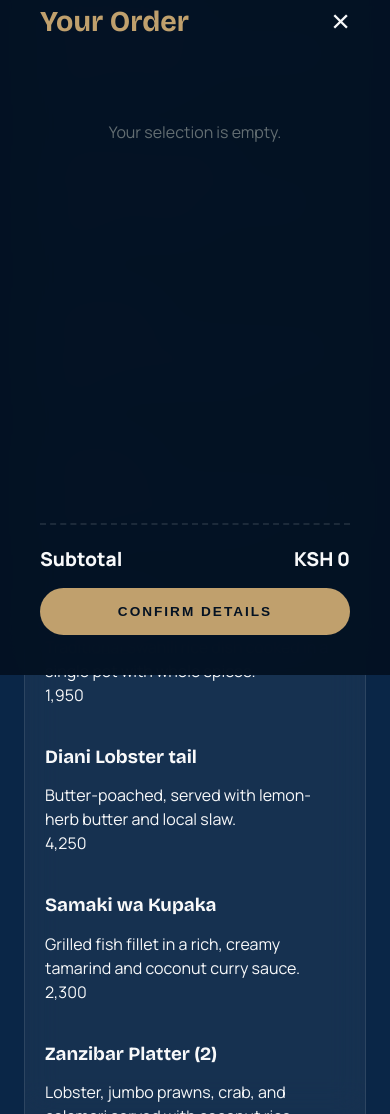
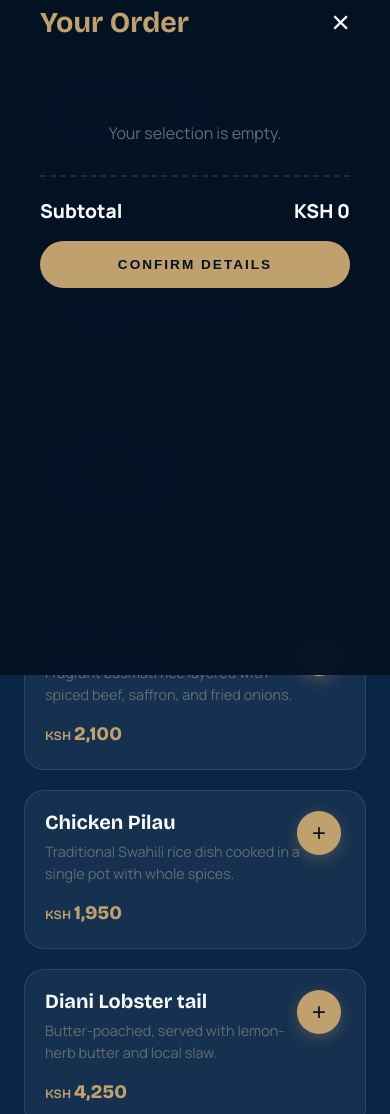
Before and after one commit to EllyOnunga/azure, a website: page menu.html in a window 390 px wide. Shown: the part 886-2000 px from the top of the page. Drawn offline with nearby package versions, Linux system fonts and the light colour scheme.

Commit message:
fix(layout): add missing mobile card layouts and improve cart responsive scaling

```diff
--- a/css/modern-custom.css
+++ b/css/modern-custom.css
@@ -471,6 +471,62 @@ input:invalid:not(:placeholder-shown) + .error-hint {
 
 /* --- Interactive Ordering System Styles --- */
 
+/* Menu Layout */
+.menu-list {
+    display: grid;
+    grid-template-columns: 1fr;
+    gap: 20px;
+    margin-top: 20px;
+}
+
+@media (min-width: 768px) {
+    .menu-list {
+        grid-template-columns: repeat(2, 1fr);
+    }
+}
+
+@media (min-width: 1024px) {
+    .menu-list {
+        grid-template-columns: repeat(3, 1fr);
+    }
+}
+
+.menu-item-card {
+    position: relative;
+    padding: 24px;
+    display: flex;
+    flex-direction: column;
+    justify-content: space-between;
+    gap: 15px;
+    height: 100%;
+}
+
+.item-meta h3 {
+    font-size: 1.25rem;
+    margin-bottom: 8px;
+    color: var(--soft-white);
+}
+
+.item-meta p {
+    font-size: 0.9rem;
+    color: var(--text-light);
+    line-height: 1.5;
+    padding-right: 40px; /* Space for the add button */
+}
+
+.item-price {
+    font-family: var(--font-heading);
+    font-size: 1.2rem;
+    font-weight: 800;
+    color: var(--accent-gold);
+}
+
+.item-price::before {
+    content: 'KSH ';
+    font-size: 0.8rem;
+    font-weight: 600;
+}
+
 /* Add to Order Button */
 .add-to-order-btn {
     position: absolute;
@@ -573,13 +629,16 @@ input:invalid:not(:placeholder-shown) + .error-hint {
     .cart-panel {
         top: 100%;
         right: 0;
-        height: 85%;
+        height: auto;
+        min-height: 85vh;
+        max-height: 85vh;
+        padding-bottom: calc(40px + env(safe-area-inset-bottom, 20px));
         border-left: none;
         border-top: 1px solid var(--glass-border);
         border-radius: 30px 30px 0 0;
     }
     .cart-panel.active {
-        top: 15%;
+        top: 15vh;
     }
 }
 
@@ -746,7 +805,7 @@ input:invalid:not(:placeholder-shown) + .error-hint {
     border-radius: 12px;
     padding: 12px 15px;
     color: var(--soft-white);
-    font-size: 0.95rem;
+    font-size: 16px; /* 16px prevents iOS auto-zoom */
     font-family: inherit;
     transition: var(--transition-smooth);
 }
--- a/menu.html
+++ b/menu.html
@@ -75,9 +75,9 @@
             </div>
         </div>
 
-        <div class="menu-list glass-panel">
+        <div class="menu-list">
             <!-- Appetizers -->
-            <div class="menu-item-card" data-category="appetizers" data-id="p1" data-name="Swahili Garlic Prawns" data-price="1850">
+            <div class="menu-item-card glass-panel" data-category="appetizers" data-id="p1" data-name="Swahili Garlic Prawns" data-price="1850">
                 <div class="item-meta">
                     <h3>Swahili Garlic Prawns</h3>
                     <p>Coastal prawns sautéed in garlic butter, lime, and Swahili spices.</p>
@@ -86,7 +86,7 @@
                 <button class="add-to-order-btn" title="Add to Order">+</button>
             </div>
 
-            <div class="menu-item-card" data-category="appetizers" data-id="p5" data-name="Lamu Crab Cakes" data-price="2100">
+            <div class="menu-item-card glass-panel" data-category="appetizers" data-id="p5" data-name="Lamu Crab Cakes" data-price="2100">
                 <div class="item-meta">
                     <h3>Lamu Crab Cakes</h3>
                     <p>Fresh Lamu crab meat, ginger, and coriander with a coconut chili dip.</p>
@@ -95,7 +95,7 @@
                 <button class="add-to-order-btn" title="Add to Order">+</button>
             </div>
 
-            <div class="menu-item-card" data-category="appetizers" data-id="p6" data-name="Beef Samosas (Pair of 3)" data-price="950">
+            <div class="menu-item-card glass-panel" data-category="appetizers" data-id="p6" data-name="Beef Samosas (Pair of 3)" data-price="950">
                 <div class="item-meta">
                     <h3>Beef Samosas (3)</h3>
                     <p>Traditional crispy pastry filled with spiced ground beef and fresh lime.</p>
@@ -104,7 +104,7 @@
                 <button class="add-to-order-btn" title="Add to Order">+</button>
             </div>
 
-            <div class="menu-item-card" data-category="appetizers" data-id="p7" data-name="Malindi Calamari" data-price="1600">
+            <div class="menu-item-card glass-panel" data-category="appetizers" data-id="p7" data-name="Malindi Calamari" data-price="1600">
                 <div class="item-meta">
                     <h3>Malindi Calamari</h3>
                     <p>Crispy fried calamari rings served with a spicy tamarind glaze.</p>
@@ -114,7 +114,7 @@
             </div>
 
             <!-- Mains -->
-            <div class="menu-item-card" data-category="mains" data-id="p2" data-name="Grilled Whole Tilapia" data-price="2450">
+            <div class="menu-item-card glass-panel" data-category="mains" data-id="p2" data-name="Grilled Whole Tilapia" data-price="2450">
                 <div class="item-meta">
                     <h3>Grilled Whole Tilapia</h3>
                     <p>Lake Victoria Tilapia, charcoal-grilled with ginger-chili glaze.</p>
@@ -123,7 +123,7 @@
                 <button class="add-to-order-btn" title="Add to Order">+</button>
             </div>
 
-            <div class="menu-item-card" data-category="mains" data-id="p8" data-name="Red Snapper en Papillote" data-price="2800">
+            <div class="menu-item-card glass-panel" data-category="mains" data-id="p8" data-name="Red Snapper en Papillote" data-price="2800">
                 <div class="item-meta">
                     <h3>Red Snapper</h3>
                     <p>Fillet baked in parchment with seasonal vegetables and Swahili butter.</p>
@@ -132,7 +132,7 @@
                 <button class="add-to-order-btn" title="Add to Order">+</button>
             </div>
 
-            <div class="menu-item-card" data-category="mains" data-id="p9" data-name="Traditional Beef Biryani" data-price="2100">
+            <div class="menu-item-card glass-panel" data-category="mains" data-id="p9" data-name="Traditional Beef Biryani" data-price="2100">
                 <div class="item-meta">
                     <h3>Beef Biryani</h3>
                     <p>Fragrant basmati rice layered with spiced beef, saffron, and fried onions.</p>
@@ -141,7 +141,7 @@
                 <button class="add-to-order-btn" title="Add to Order">+</button>
             </div>
 
-            <div class="menu-item-card" data-category="mains" data-id="p10" data-name="Chicken Pilau" data-price="1950">
+            <div class="menu-item-card glass-panel" data-category="mains" data-id="p10" data-name="Chicken Pilau" data-price="1950">
                 <div class="item-meta">
                     <h3>Chicken Pilau</h3>
                     <p>Traditional Swahili rice dish cooked in a single pot with whole spices.</p>
@@ -150,7 +150,7 @@
                 <button class="add-to-order-btn" title="Add to Order">+</button>
             </div>
 
-            <div class="menu-item-card" data-category="mains" data-id="p3" data-name="Diani Lobster tail" data-price="4250">
+            <div class="menu-item-card glass-panel" data-category="mains" data-id="p3" data-name="Diani Lobster tail" data-price="4250">
                 <div class="item-meta">
                     <h3>Diani Lobster tail</h3>
                     <p>Butter-poached, served with lemon-herb butter and local slaw.</p>
@@ -159,7 +159,7 @@
                 <button class="add-to-order-btn" title="Add to Order">+</button>
             </div>
 
-            <div class="menu-item-card" data-category="mains" data-id="p12" data-name="Coconut Fish Curry" data-price="2300">
+            <div class="menu-item-card glass-panel" data-category="mains" data-id="p12" data-name="Coconut Fish Curry" data-price="2300">
                 <div class="item-meta">
                     <h3>Samaki wa Kupaka</h3>
                     <p>Grilled fish fillet in a rich, creamy tamarind and coconut curry sauce.</p>
@@ -168,7 +168,7 @@
                 <button class="add-to-order-btn" title="Add to Order">+</button>
             </div>
 
-            <div class="menu-item-card" data-category="mains" data-id="p11" data-name="Zanzibar Seafood Platter" data-price="7500">
+            <div class="menu-item-card glass-panel" data-category="mains" data-id="p11" data-name="Zanzibar Seafood Platter" data-price="7500">
                 <div class="item-meta">
                     <h3>Zanzibar Platter (2)</h3>
                     <p>Lobster, jumbo prawns, crab, and calamari served with coconut rice.</p>
@@ -178,7 +178,7 @@
             </div>
 
             <!-- Desserts & Drinks -->
-            <div class="menu-item-card" data-category="desserts" data-id="p13" data-name="Mango Cardamom Mousse" data-price="850">
+            <div class="menu-item-card glass-panel" data-category="desserts" data-id="p13" data-name="Mango Cardamom Mousse" data-price="850">
                 <div class="item-meta">
                     <h3>Mango Cardamom Mousse</h3>
                     <p>Fresh seasonal mangoes blended with light cardamom-infused cream.</p>
@@ -187,7 +187,7 @@
                 <button class="add-to-order-btn" title="Add to Order">+</button>
             </div>
 
-            <div class="menu-item-card" data-category="cocktails" data-id="p4" data-name="Nairobi Spritz" data-price="1100">
+            <div class="menu-item-card glass-panel" data-category="cocktails" data-id="p4" data-name="Nairobi Spritz" data-price="1100">
                 <div class="item-meta">
                     <h3>Nairobi Spritz</h3>
                     <p>Dawa honey infusion, prosecco, fresh lime.</p>
@@ -196,7 +196,7 @@
                 <button class="add-to-order-btn" title="Add to Order">+</button>
             </div>
 
-            <div class="menu-item-card" data-category="cocktails" data-id="p14" data-name="Classic Dawa" data-price="950">
+            <div class="menu-item-card glass-panel" data-category="cocktails" data-id="p14" data-name="Classic Dawa" data-price="950">
                 <div class="item-meta">
                     <h3>Classic Dawa</h3>
                     <p>Kenya's favorite: Vodka, honey, lime, and a magic "Dawa" stick.</p>
```
